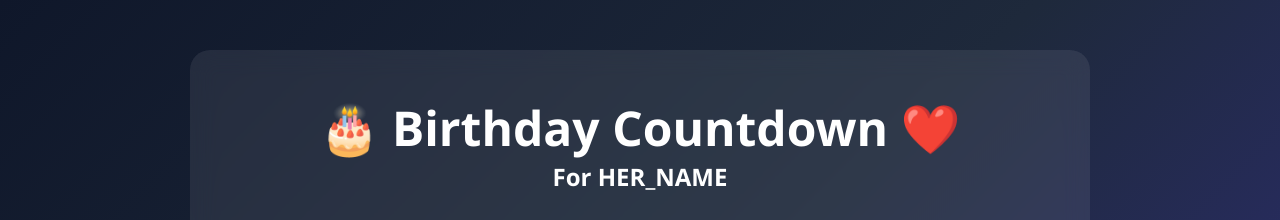
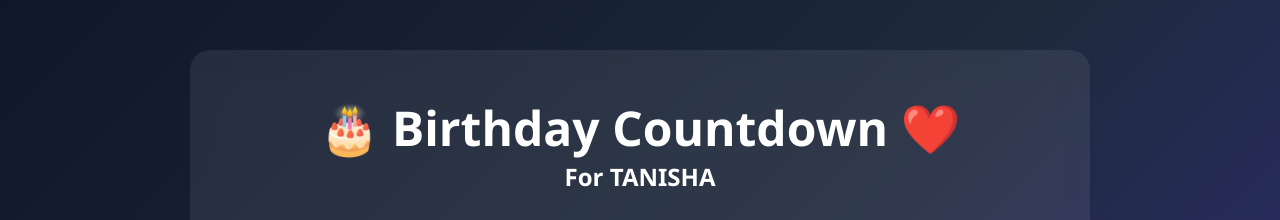
Before and after one commit to akshay2227/tani_birthday, a plain HTML site: page index.html in a window 1280 px wide. Shown: the top 220 px of the page. Drawn offline with Linux system fonts and the light colour scheme.

Commit message:
Update birthday countdown name to 'TANISHA'

```diff
--- a/index.html
+++ b/index.html
@@ -137,7 +137,7 @@ opacity:0;
 
 <div id="countdownSection" class="glass">
 <h1>🎂 Birthday Countdown ❤️</h1>
-<h2>For HER_NAME</h2>
+<h2>For TANISHA</h2>
 
 <div class="countdown">
 <div class="box"><span id="days">0</span>Days</div>
```
